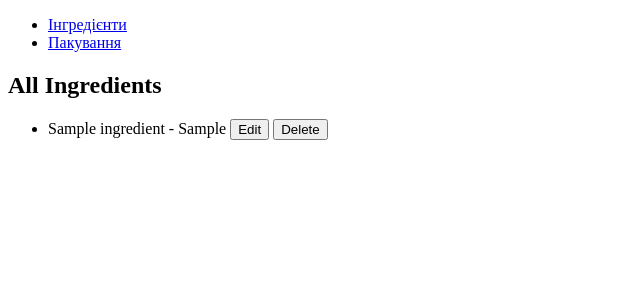
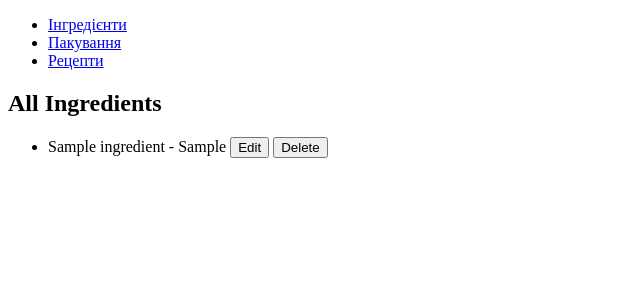
Before and after one commit to Bohdan-Zasiadvovk/warehouse_dobromir, a Django app: page /ingredient/all/ in a window 1280 px wide. Shown: the top 300 px of the page, without its empty margins (0-640 px from the left). Run offline with Django 5.2, Linux system fonts and the light colour scheme; tables that the repository leaves empty hold one stand-in row (values such as "Sample post").

Commit message:
Add url for recipe

```diff
--- a/templates/base.html
+++ b/templates/base.html
@@ -12,7 +12,7 @@
         <li><a href="{% url 'ingredient' %}">Інгредієнти</a></li>
         <li><a href="{% url 'package' %}">Пакування</a></li>
 {#        <li><a href="{% url 'container' %}">Тара</a></li>#}
-{#        <li><a href="{% url 'recipe' %}">Рецепти</a></li>#}
+        <li><a href="{% url 'recipe' %}">Рецепти</a></li>
 {#        <li><a href="{% url 'warehouse' %}">Склад</a></li>#}
 
     </ul>
```
